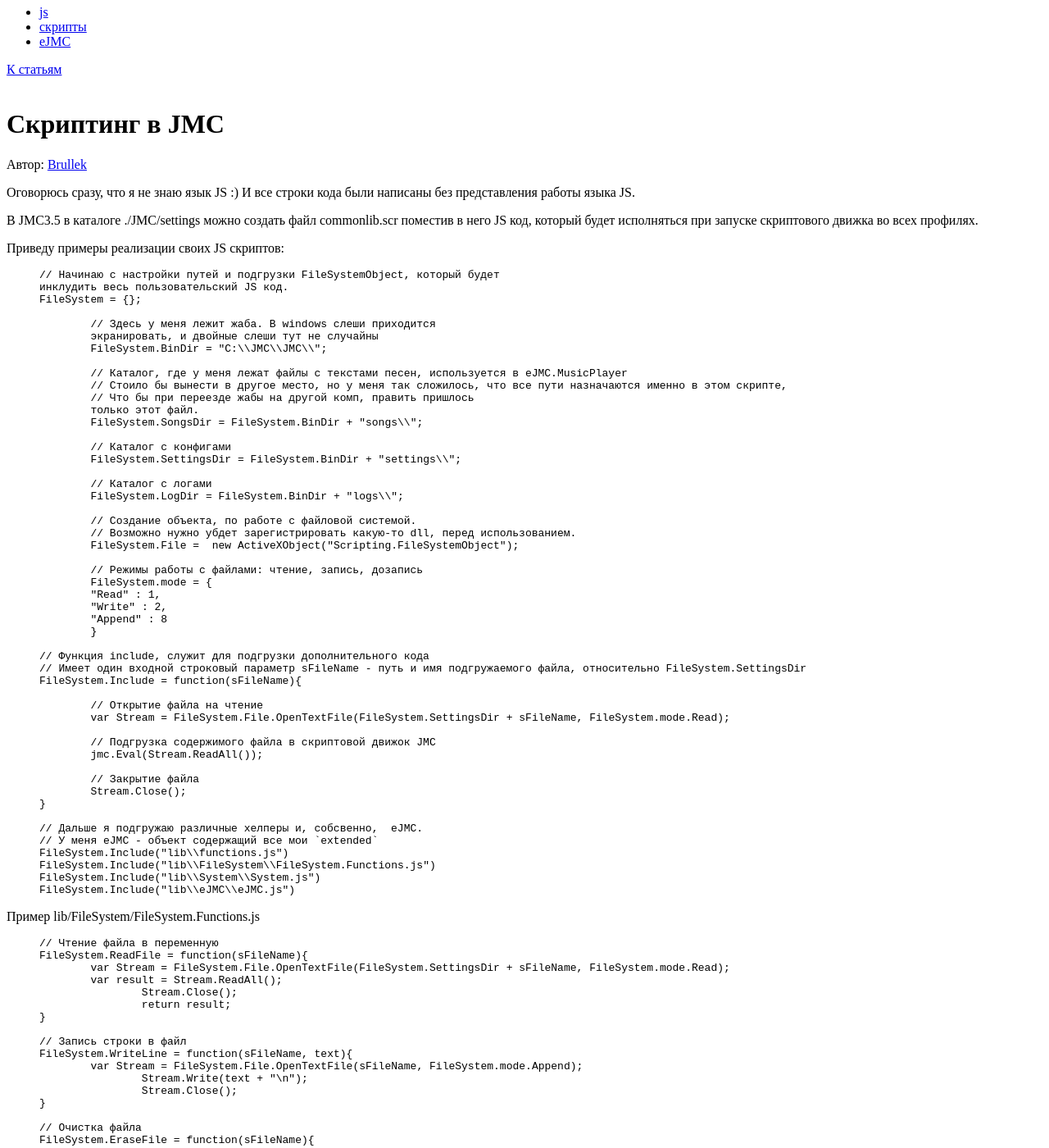
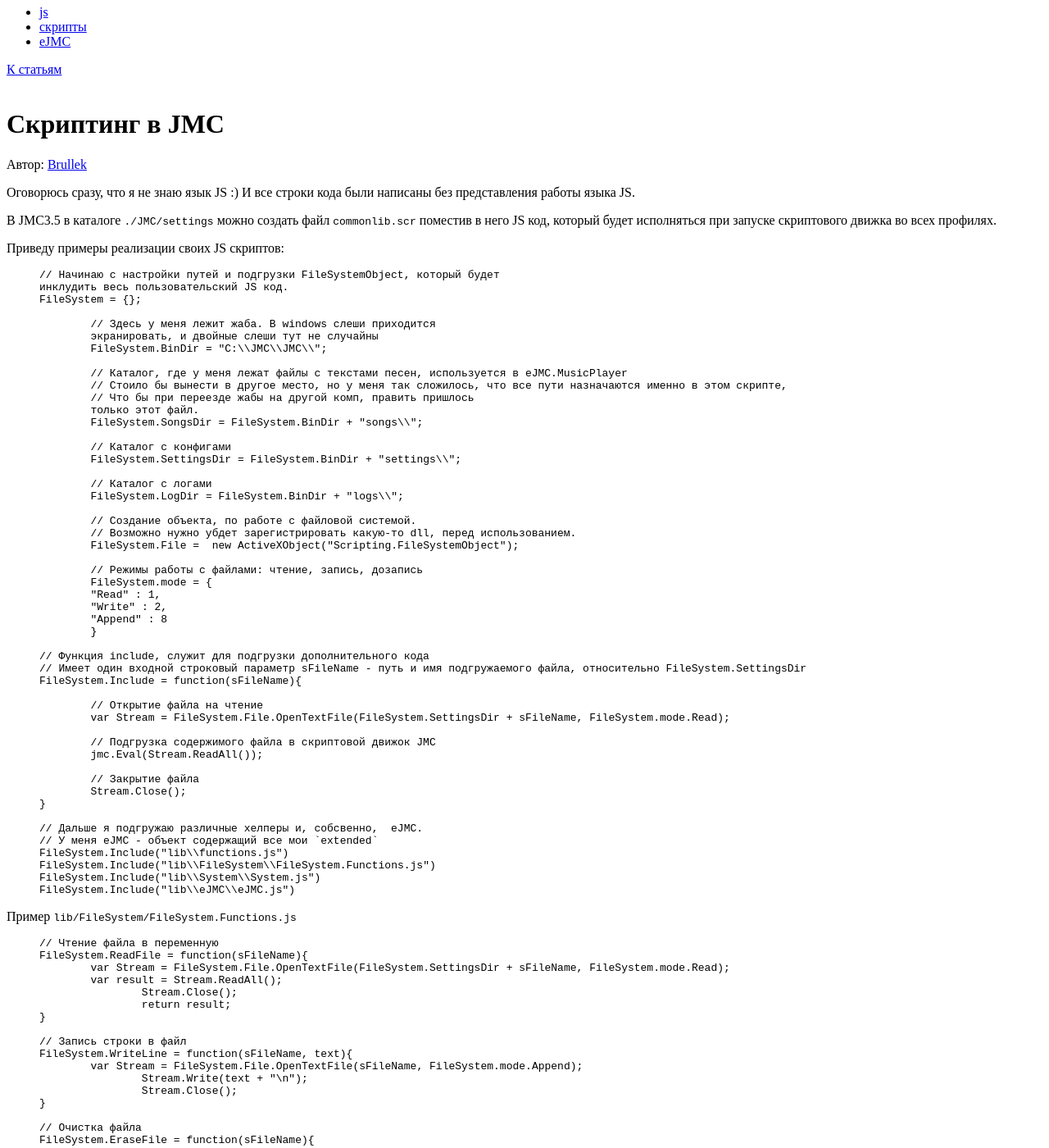
Before and after one commit to nerevar/jmc, a Jekyll site: the page built from _posts/articles/2013-11-21-jmc-scripts.md, in a window 1280 px wide and 1400 px high, scrolled down 330 px. Shown: the whole window at 82% size. Built offline with Jekyll 4.4.1, drawn with Linux system fonts in a browser that asks for light colours; nearby versions of some CDN libraries; library files that are not in the unit come from our copies; comment, search, counter and statistics services are not loaded; some of the changed text lies outside the part shown.

```diff
--- a/_posts/articles/2013-11-21-jmc-scripts.md
+++ b/_posts/articles/2013-11-21-jmc-scripts.md
@@ -13,8 +13,7 @@ description: ""
 
 Оговорюсь сразу, что я не знаю язык JS :) И все строки кода были написаны без представления работы языка JS.
 
-В JMC3.5 в каталоге ./JMC/settings можно создать файл commonlib.scr поместив в него JS код, который будет исполняться
-при запуске скриптового движка во всех профилях.
+В JMC3.5 в каталоге `./JMC/settings` можно создать файл `commonlib.scr` поместив в него JS код, который будет исполняться при запуске скриптового движка во всех профилях.
 
 Приведу примеры реализации своих JS скриптов:
 
@@ -74,7 +73,7 @@ FileSystem.Include("lib\\eJMC\\eJMC.js")
 {% endhighlight %}
 
 
-Пример lib/FileSystem/FileSystem.Functions.js
+Пример `lib/FileSystem/FileSystem.Functions.js`
 
 {% highlight javascript %}
 
@@ -128,10 +127,9 @@ FileSystem.ReadFileToArray = function(sFileName){
 
 {% endhighlight %}
 
-Т.к. мой JS код мада находиться на вечной стадии размышлений, тестов и допилов, пример своего `lib/functions.js` и `lib/System/System.js`
-не привожу.
+Т.к. мой JS код мада находиться на вечной стадии размышлений, тестов и допилов, пример своего `lib/functions.js` и `lib/System/System.js` не привожу.
 
-Пример lib/eJMC/eJMC.js
+Пример `lib/eJMC/eJMC.js`
 
 {% highlight javascript %}
 
```
